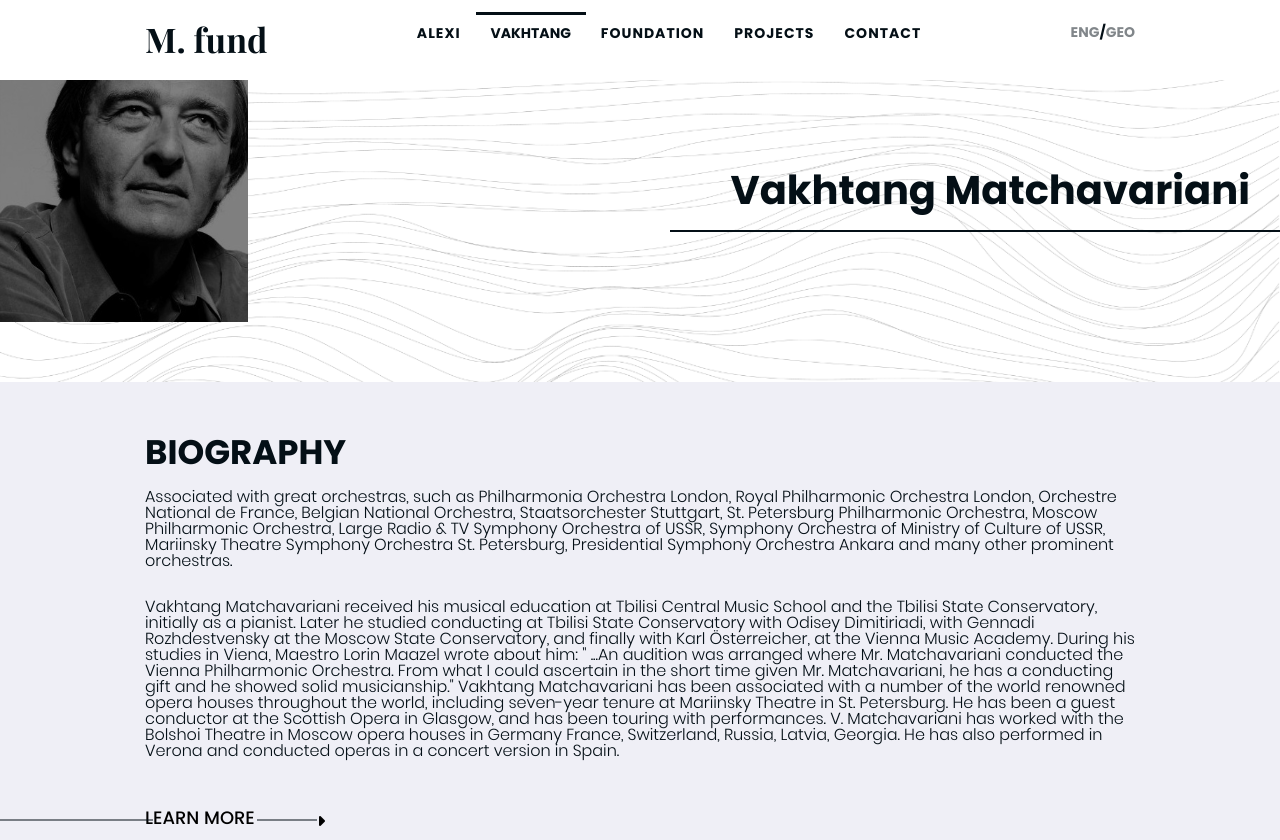
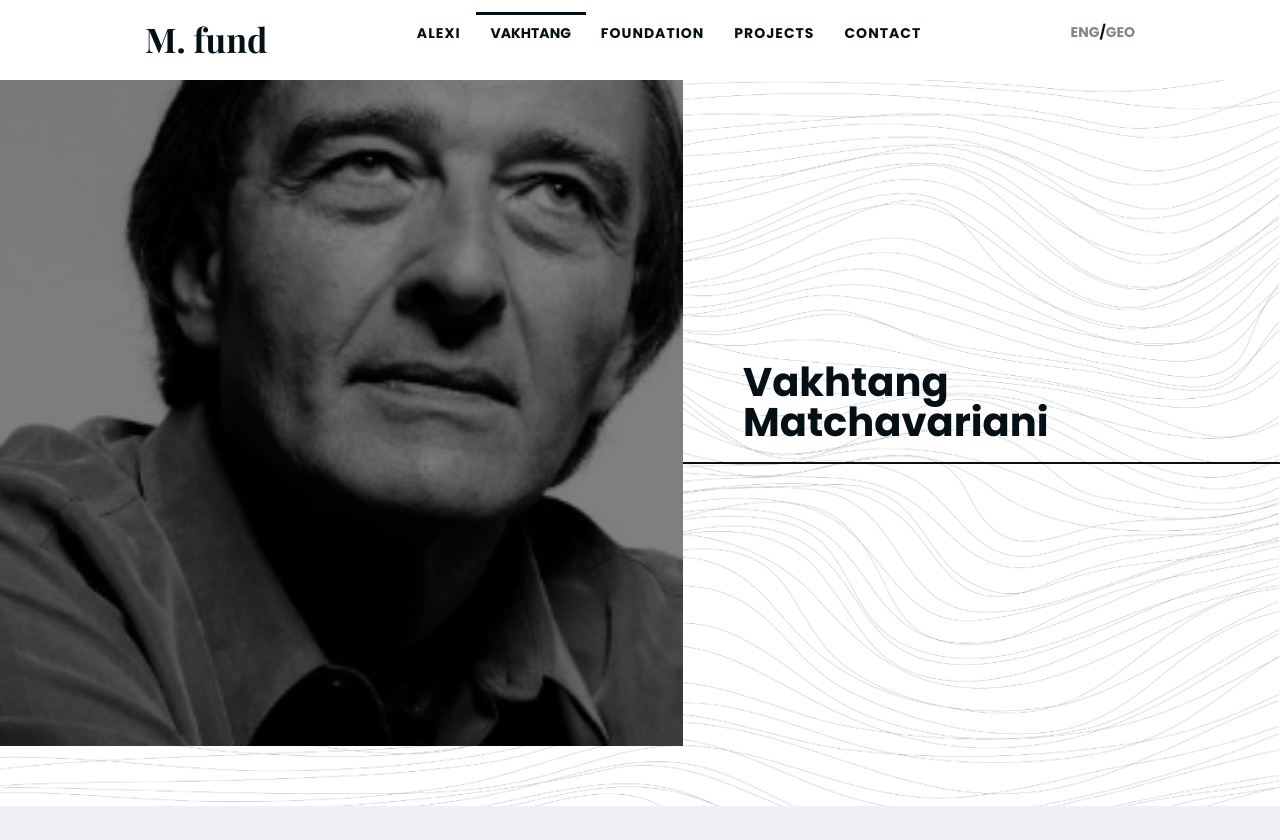
Before and after one commit to Nikoloz909/alexi-vakhtang_web_mob_tab, a website: page vakhtang.html in a window 1280 px wide. Shown: the top 840 px of the page. Drawn offline with Linux system fonts and the light colour scheme.

Commit message:
redact html

```diff
--- a/package.json
+++ b/package.json
@@ -1,5 +1,5 @@
 {
-  "name": "charityfondation",
+  "name": "g",
   "version": "1.0.0",
   "description": "",
   "main": "index.js",
--- a/scss/main/personal-pages.scss
+++ b/scss/main/personal-pages.scss
@@ -9,7 +9,7 @@
 
 .head-section-left {
     max-width: 683px;
-    width: 100% !important;
+    width: 100%;
 }
 
 .head-section-img {
```
Also changed, not shown: vakhtang.html (+1 -1 lines), style/main.css, 1 other file.
